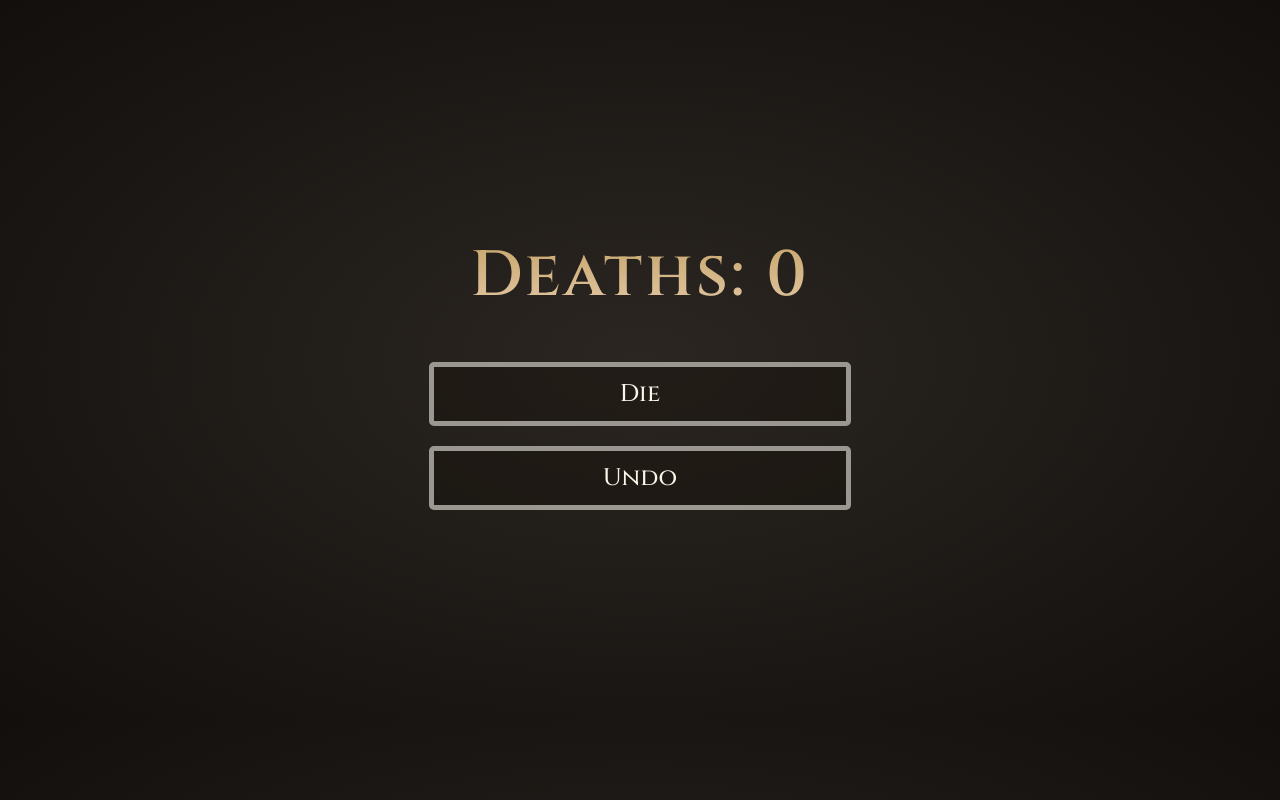
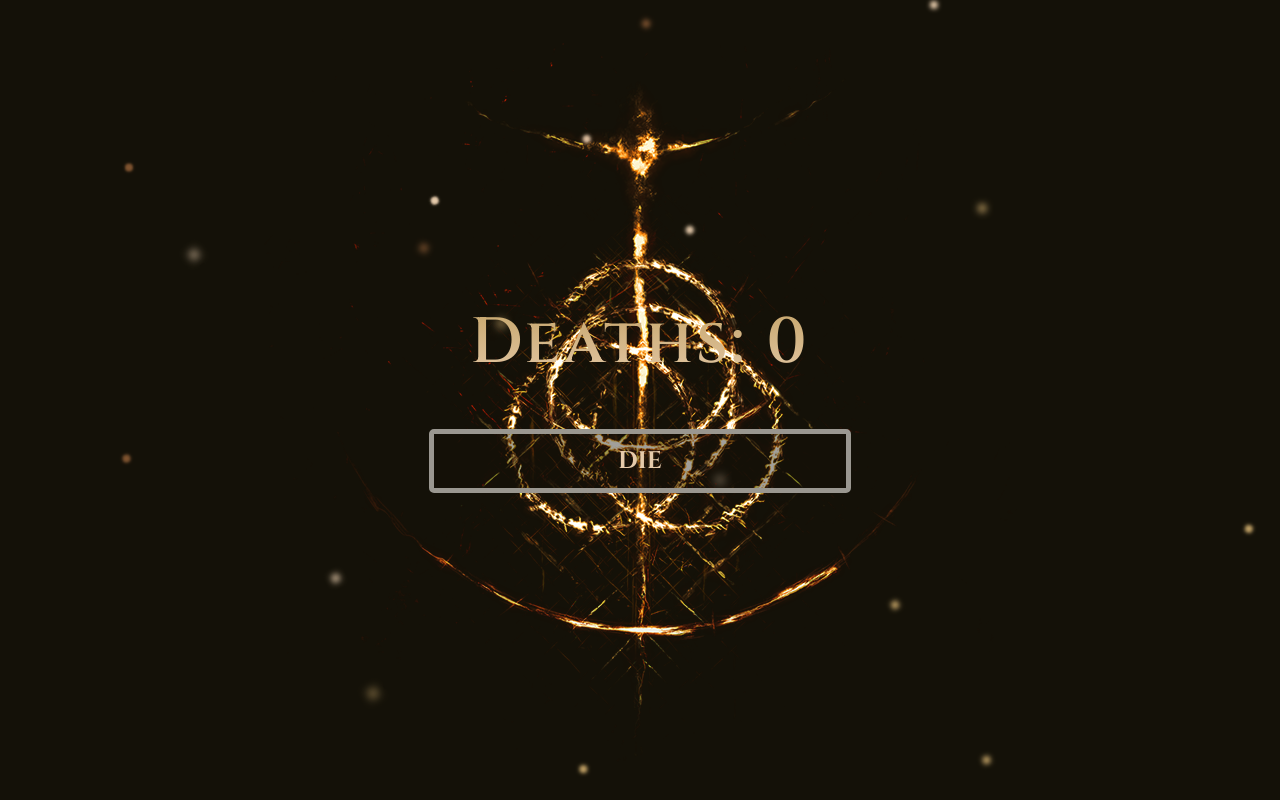
Before and after one commit to blangwell/elden-ring-counter-web, a React (Create React App) app: page / in a window 1280 px wide. Built offline with nearby package versions, Linux system fonts and the light colour scheme.

Commit message:
Add particle effect and background-image

```diff
--- a/src/App.css
+++ b/src/App.css
@@ -8,11 +8,14 @@
   font-family: 'Cinzel', serif;
   letter-spacing: 3px;
   font-size: 2rem;
-  min-height: 90vh;
+  min-height: 100vh;
   display: flex;
   flex-direction: column;
   justify-content: center;
   align-items: center;
+  background-image: url(./assets/eldenringlogo.png);
+  background-repeat: no-repeat;
+  background-position: center;
 }
 
 h1 {
@@ -20,6 +23,8 @@ h1 {
   background-clip: text;
   color: transparent;
   font-weight: 600;
+  text-align: center;
+  z-index: 1;
 }
 
 button {
@@ -32,12 +37,18 @@ button {
   font-family: 'Cinzel', serif;
   font-size: 1.5rem;
   font-weight: 500;
-  margin: 0 0 20px;
+  margin: 0 0 50px;
   transition: .4s ease-in-out;
+  z-index: 1;
 }
 
 button:hover {
   cursor: pointer;
   background-color: rgba(20, 17, 8, 1);
+  border: 5px solid #83807a;
+}
 
+#die-btn {
+  color: #E5CAAA;
+  font-weight: 700;
 }
--- a/src/App.js
+++ b/src/App.js
@@ -1,6 +1,7 @@
 import { useState, useEffect } from 'react';
 import './App.css';
 import audio from './assets/sword.wav';
+import Particles from './Particles';
 
 function App() {
 	const [count, setCount] = useState(0);
@@ -31,9 +32,10 @@ function App() {
 
   return (
     <div className="App">
+			<Particles />
 			<h1>Deaths: {count}</h1>
-			<button onClick={die}>Die</button>
-			<button onClick={undo}>Undo</button>
+			<button onClick={die} id="die-btn">DIE</button>
+			{/* <button onClick={undo}>undo</button> */}
     </div>
   );
 }
--- /dev/null
+++ b/src/Particles.css
@@ -0,0 +1,318 @@
+@keyframes move {
+    100% {
+        transform: translate3d(0, 0, 1px) rotate(360deg);
+    }
+}
+
+.background {
+    position: fixed;
+    width: 100vw;
+    height: 100vh;
+    top: 0;
+    left: 0;
+    background: #141108;
+    overflow: hidden;
+    z-index: -1;
+}
+
+.background span {
+    width: 1vmin;
+    height: 1vmin;
+    border-radius: 1vmin;
+    backface-visibility: hidden;
+    position: absolute;
+    animation: move;
+    animation-duration: 15;
+    animation-timing-function: linear;
+    animation-iteration-count: infinite;
+}
+
+
+.background span:nth-child(0) {
+    color: #c4a366;
+    top: 87%;
+    left: 9%;
+    animation-duration: 264s;
+    animation-delay: -74s;
+    transform-origin: -16vw -19vh;
+    box-shadow: 2vmin 0 1.242412186887651vmin currentColor;
+}
+.background span:nth-child(1) {
+    color: #c4a366;
+    top: 45%;
+    left: 39%;
+    animation-duration: 43s;
+    animation-delay: -119s;
+    transform-origin: -11vw -8vh;
+    box-shadow: -2vmin 0 1.0127263020800452vmin currentColor;
+}
+.background span:nth-child(2) {
+    color: #e5caaa;
+    top: 11%;
+    left: 13%;
+    animation-duration: 18s;
+    animation-delay: -292s;
+    transform-origin: -7vw -24vh;
+    box-shadow: 2vmin 0 1.1028789891539879vmin currentColor;
+}
+.background span:nth-child(3) {
+    color: #c4a366;
+    top: 75%;
+    left: 83%;
+    animation-duration: 222s;
+    animation-delay: -58s;
+    transform-origin: 9vw 5vh;
+    box-shadow: -2vmin 0 0.4610209535777776vmin currentColor;
+}
+.background span:nth-child(4) {
+    color: #805430;
+    top: 95%;
+    left: 71%;
+    animation-duration: 322s;
+    animation-delay: -202s;
+    transform-origin: -16vw 21vh;
+    box-shadow: 2vmin 0 0.2906219732530755vmin currentColor;
+}
+.background span:nth-child(5) {
+    color: #805430;
+    top: 22%;
+    left: 100%;
+    animation-duration: 260s;
+    animation-delay: -72s;
+    transform-origin: 25vw 21vh;
+    box-shadow: -2vmin 0 0.8279174003319971vmin currentColor;
+}
+.background span:nth-child(6) {
+    color: #c4a366;
+    top: 24%;
+    left: 90%;
+    animation-duration: 239s;
+    animation-delay: -333s;
+    transform-origin: -13vw 22vh;
+    box-shadow: 2vmin 0 0.6140762014751118vmin currentColor;
+}
+.background span:nth-child(7) {
+    color: #e5caaa;
+    top: 13%;
+    left: 30%;
+    animation-duration: 321s;
+    animation-delay: -137s;
+    transform-origin: -15vw -11vh;
+    box-shadow: -2vmin 0 1.0670255106461093vmin currentColor;
+}
+.background span:nth-child(8) {
+    color: #805430;
+    top: 77%;
+    left: 48%;
+    animation-duration: 253s;
+    animation-delay: -112s;
+    transform-origin: -19vw -12vh;
+    box-shadow: -2vmin 0 0.3762035951996383vmin currentColor;
+}
+.background span:nth-child(9) {
+    color: #e5caaa;
+    top: 86%;
+    left: 21%;
+    animation-duration: 132s;
+    animation-delay: -115s;
+    transform-origin: -17vw -20vh;
+    box-shadow: 2vmin 0 0.8288766944773447vmin currentColor;
+}
+.background span:nth-child(10) {
+    color: #e5caaa;
+    top: 51%;
+    left: 52%;
+    animation-duration: 54s;
+    animation-delay: -202s;
+    transform-origin: -19vw -17vh;
+    box-shadow: -2vmin 0 0.4920133418361692vmin currentColor;
+}
+.background span:nth-child(11) {
+    color: #e5caaa;
+    top: 80%;
+    left: 36%;
+    animation-duration: 106s;
+    animation-delay: -160s;
+    transform-origin: 4vw 10vh;
+    box-shadow: -2vmin 0 0.7690419730501228vmin currentColor;
+}
+.background span:nth-child(12) {
+    color: #e5caaa;
+    top: 31%;
+    left: 55%;
+    animation-duration: 345s;
+    animation-delay: -306s;
+    transform-origin: -19vw 23vh;
+    box-shadow: 2vmin 0 0.4319506591309503vmin currentColor;
+}
+.background span:nth-child(13) {
+    color: #e5caaa;
+    top: 49%;
+    left: 5%;
+    animation-duration: 348s;
+    animation-delay: -42s;
+    transform-origin: 16vw 10vh;
+    box-shadow: -2vmin 0 1.0622158884940356vmin currentColor;
+}
+.background span:nth-child(14) {
+    color: #c4a366;
+    top: 58%;
+    left: 23%;
+    animation-duration: 110s;
+    animation-delay: -154s;
+    transform-origin: -15vw -17vh;
+    box-shadow: 2vmin 0 1.2358162301470528vmin currentColor;
+}
+.background span:nth-child(15) {
+    color: #e5caaa;
+    top: 97%;
+    left: 12%;
+    animation-duration: 249s;
+    animation-delay: -109s;
+    transform-origin: 24vw -15vh;
+    box-shadow: 2vmin 0 1.2226918026363738vmin currentColor;
+}
+.background span:nth-child(16) {
+    color: #c4a366;
+    top: 85%;
+    left: 35%;
+    animation-duration: 195s;
+    animation-delay: -171s;
+    transform-origin: -2vw 16vh;
+    box-shadow: -2vmin 0 1.1765742709820817vmin currentColor;
+}
+.background span:nth-child(17) {
+    color: #805430;
+    top: 100%;
+    left: 30%;
+    animation-duration: 244s;
+    animation-delay: -96s;
+    transform-origin: -8vw 0vh;
+    box-shadow: -2vmin 0 0.45940364816769663vmin currentColor;
+}
+.background span:nth-child(18) {
+    color: #805430;
+    top: 17%;
+    left: 96%;
+    animation-duration: 37s;
+    animation-delay: -276s;
+    transform-origin: -9vw -8vh;
+    box-shadow: 2vmin 0 1.1814615655519285vmin currentColor;
+}
+.background span:nth-child(19) {
+    color: #c4a366;
+    top: 58%;
+    left: 80%;
+    animation-duration: 7s;
+    animation-delay: -179s;
+    transform-origin: 7vw 20vh;
+    box-shadow: -2vmin 0 0.6295885019710945vmin currentColor;
+}
+.background span:nth-child(20) {
+    color: #c4a366;
+    top: 96%;
+    left: 44%;
+    animation-duration: 231s;
+    animation-delay: -224s;
+    transform-origin: 10vw 2vh;
+    box-shadow: 2vmin 0 0.49347687822280895vmin currentColor;
+}
+.background span:nth-child(21) {
+    color: #c4a366;
+    top: 7%;
+    left: 61%;
+    animation-duration: 352s;
+    animation-delay: -110s;
+    transform-origin: -10vw -22vh;
+    box-shadow: 2vmin 0 0.9947305883743602vmin currentColor;
+}
+.background span:nth-child(22) {
+    color: #805430;
+    top: 52%;
+    left: 13%;
+    animation-duration: 190s;
+    animation-delay: -258s;
+    transform-origin: -11vw -15vh;
+    box-shadow: 2vmin 0 0.9918607275299871vmin currentColor;
+}
+.background span:nth-child(23) {
+    color: #805430;
+    top: 1%;
+    left: 33%;
+    animation-duration: 47s;
+    animation-delay: -30s;
+    transform-origin: 13vw 14vh;
+    box-shadow: -2vmin 0 0.8157991872112229vmin currentColor;
+}
+.background span:nth-child(24) {
+    color: #e5caaa;
+    top: 8%;
+    left: 27%;
+    animation-duration: 116s;
+    animation-delay: -275s;
+    transform-origin: 2vw 10vh;
+    box-shadow: -2vmin 0 0.2687484260563682vmin currentColor;
+}
+.background span:nth-child(25) {
+    color: #c4a366;
+    top: 45%;
+    left: 94%;
+    animation-duration: 121s;
+    animation-delay: -83s;
+    transform-origin: -14vw 6vh;
+    box-shadow: 2vmin 0 0.9446684259327314vmin currentColor;
+}
+.background span:nth-child(26) {
+    color: #e5caaa;
+    top: 44%;
+    left: 21%;
+    animation-duration: 41s;
+    animation-delay: -177s;
+    transform-origin: 25vw -23vh;
+    box-shadow: -2vmin 0 0.5021665958283954vmin currentColor;
+}
+.background span:nth-child(27) {
+    color: #c4a366;
+    top: 88%;
+    left: 83%;
+    animation-duration: 177s;
+    animation-delay: -292s;
+    transform-origin: -3vw 19vh;
+    box-shadow: -2vmin 0 0.33073039708068364vmin currentColor;
+}
+.background span:nth-child(28) {
+    color: #805430;
+    top: 97%;
+    left: 69%;
+    animation-duration: 147s;
+    animation-delay: -232s;
+    transform-origin: -16vw 24vh;
+    box-shadow: 2vmin 0 1.0592439273805354vmin currentColor;
+}
+.background span:nth-child(29) {
+    color: #805430;
+    top: 13%;
+    left: 53%;
+    animation-duration: 45s;
+    animation-delay: -194s;
+    transform-origin: -22vw 3vh;
+    box-shadow: -2vmin 0 0.29961187250857946vmin currentColor;
+}
+.background span:nth-child(30) {
+    color: #805430;
+    top: 59%;
+    left: 26%;
+    animation-duration: 42s;
+    animation-delay: -342s;
+    transform-origin: 22vw -16vh;
+    box-shadow: -2vmin 0 0.6693052862766711vmin currentColor;
+}
+.background span:nth-child(31) {
+    color: #e5caaa;
+    top: 46%;
+    left: 99%;
+    animation-duration: 278s;
+    animation-delay: -96s;
+    transform-origin: 5vw 13vh;
+    box-shadow: 2vmin 0 0.898920648538948vmin currentColor;
+}
--- /dev/null
+++ b/src/Particles.js
@@ -0,0 +1,42 @@
+import './Particles.css';
+
+export default function Particles() {
+	return (
+		<>
+			<div className="background">
+				<span></span>
+				<span></span>
+				<span></span>
+				<span></span>
+				<span></span>
+				<span></span>
+				<span></span>
+				<span></span>
+				<span></span>
+				<span></span>
+				<span></span>
+				<span></span>
+				<span></span>
+				<span></span>
+				<span></span>
+				<span></span>
+				<span></span>
+				<span></span>
+				<span></span>
+				<span></span>
+				<span></span>
+				<span></span>
+				<span></span>
+				<span></span>
+				<span></span>
+				<span></span>
+				<span></span>
+				<span></span>
+				<span></span>
+				<span></span>
+				<span></span>
+				<span></span>
+			</div>
+		</>
+	)
+}
```
Also changed, not shown: src/assets/eldenringlogo.png (added).
